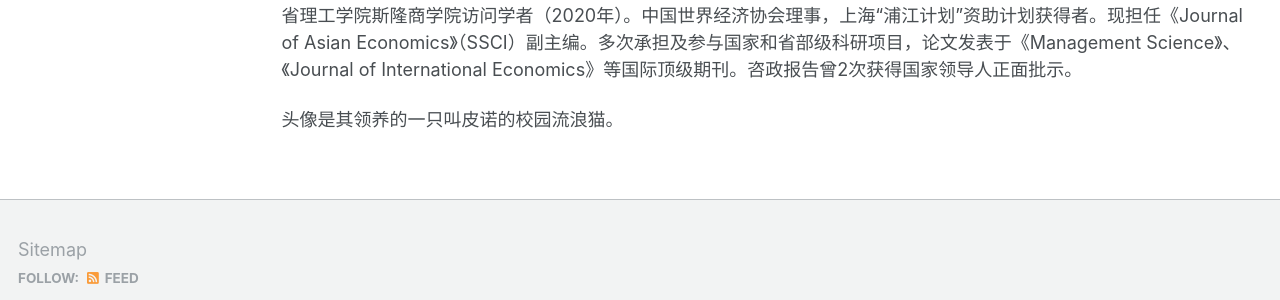
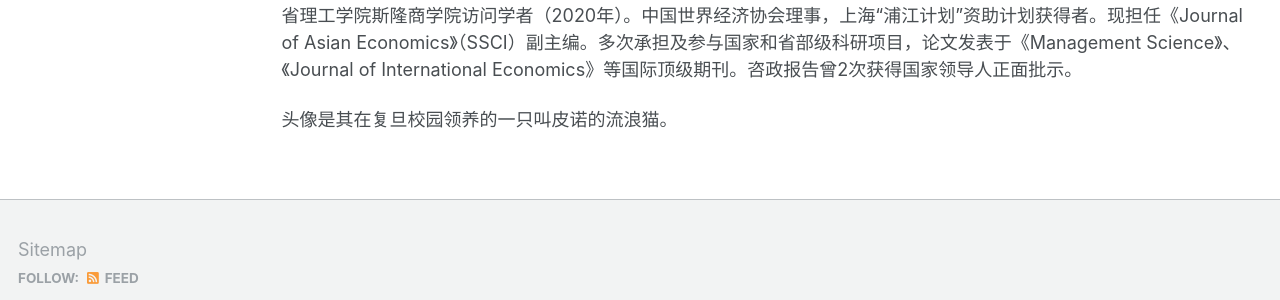
Before and after one commit to xiangshao/xiangshao.github.io, a Jekyll site: the page built from _pages/cv.md, in a window 1280 px wide and 1225 px high. Shown: the part 870-1170 px from the top of the window. Built offline with Jekyll 4.4.1, drawn with Linux system fonts in a browser that asks for light colours; some web fonts are replaced.

Commit message:
Update cv.md

```diff
--- a/_pages/cv.md
+++ b/_pages/cv.md
@@ -37,4 +37,4 @@ Journal of Banking and Finance, Journal of Comparative Economics, Journal of Eco
 ======
 邵翔：复旦大学管理学院管理学院应用经济系副教授。复旦大学世界经济系本科（2012），香港大学博士（2017），美国麻省理工学院斯隆商学院访问学者（2020年）。中国世界经济协会理事，上海“浦江计划”资助计划获得者。现担任《Journal of Asian Economics》（SSCI）副主编。多次承担及参与国家和省部级科研项目，论文发表于《Management Science》、《Journal of International Economics》等国际顶级期刊。咨政报告曾2次获得国家领导人正面批示。
 
-头像是其领养的一只叫皮诺的校园流浪猫。
+头像是其在复旦校园领养的一只叫皮诺的流浪猫。
```
